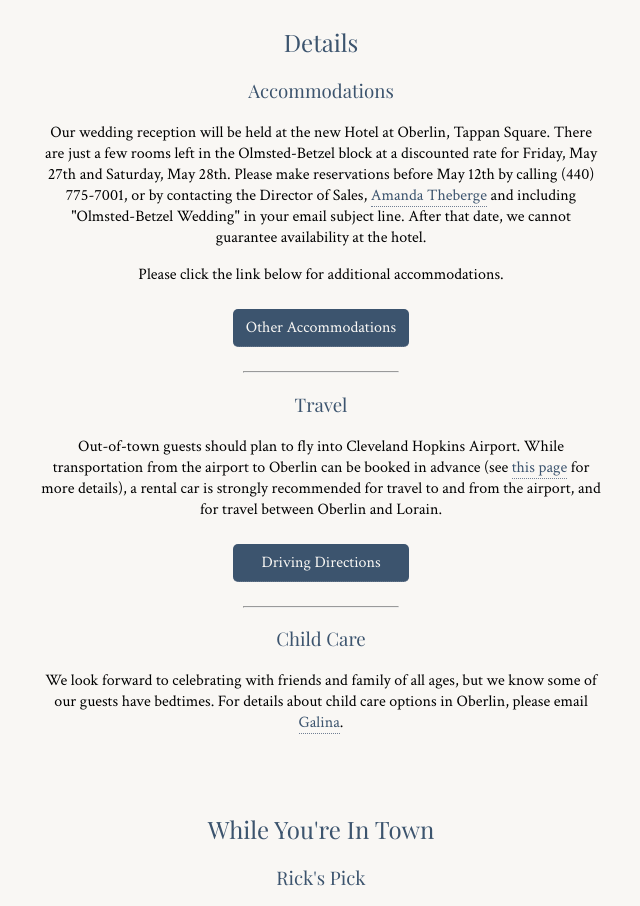
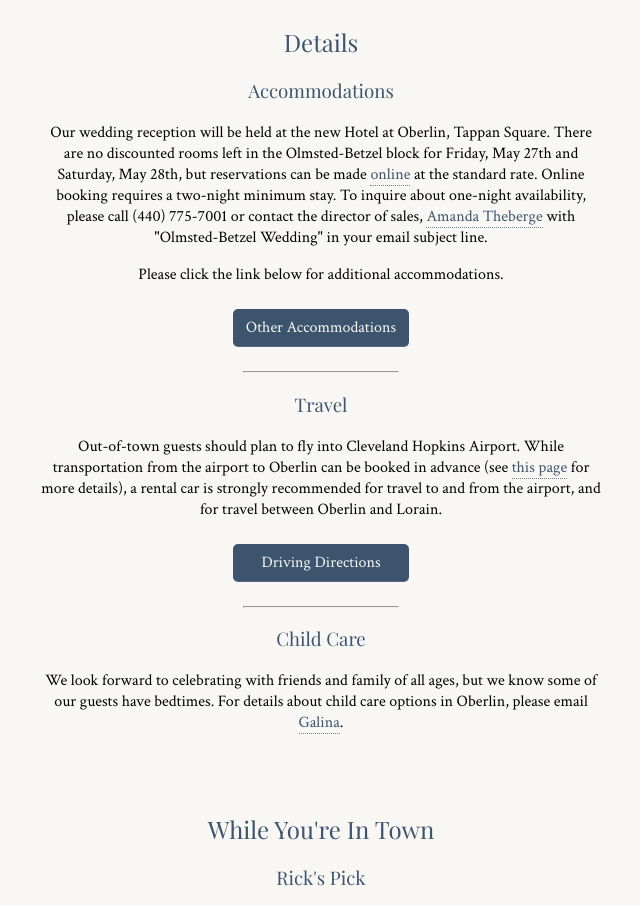
Before and after one commit to qsymmachus/rick-and-galina, a plain HTML site: page index.html in a window 1280 px wide. Shown: the part 920-1826 px from the top of the page, without its empty margins (319-959 px from the left). Drawn offline with nearby package versions, Linux system fonts and the light colour scheme; a web font is replaced by a local one.

Commit message:
Update accomodations section again

```diff
--- a/index.html
+++ b/index.html
@@ -63,12 +63,12 @@
 
         <p>
           Our wedding reception will be held at the new Hotel at Oberlin, Tappan Square.
-          There are just a few rooms left in the Olmsted-Betzel block at a discounted rate
-          for Friday, May 27th and Saturday, May 28th. Please make reservations before
-          May 12th by calling (440) 775-7001, or by contacting the Director of Sales,
-          <a href="mailto:atheberge@thehotelatoberlin.com">Amanda Theberge</a> and including
-          "Olmsted-Betzel Wedding" in your email subject line. After that date, we cannot
-          guarantee availability at the hotel.
+          There are no discounted rooms left in the Olmsted-Betzel block for Friday, May 27th
+          and Saturday, May 28th, but reservations can be made <a href="http://thehotelatoberlin.com">online</a>
+          at the standard rate. Online booking requires a two-night minimum stay. To inquire
+          about one-night availability, please call (440) 775-7001 or contact the director of sales,
+          <a href="mailto:atheberge@thehotelatoberlin.com">Amanda Theberge</a> with "Olmsted-Betzel Wedding"
+          in your email subject line.
         </p>
 
         <p>Please click the link below for additional accommodations.</p>
```
